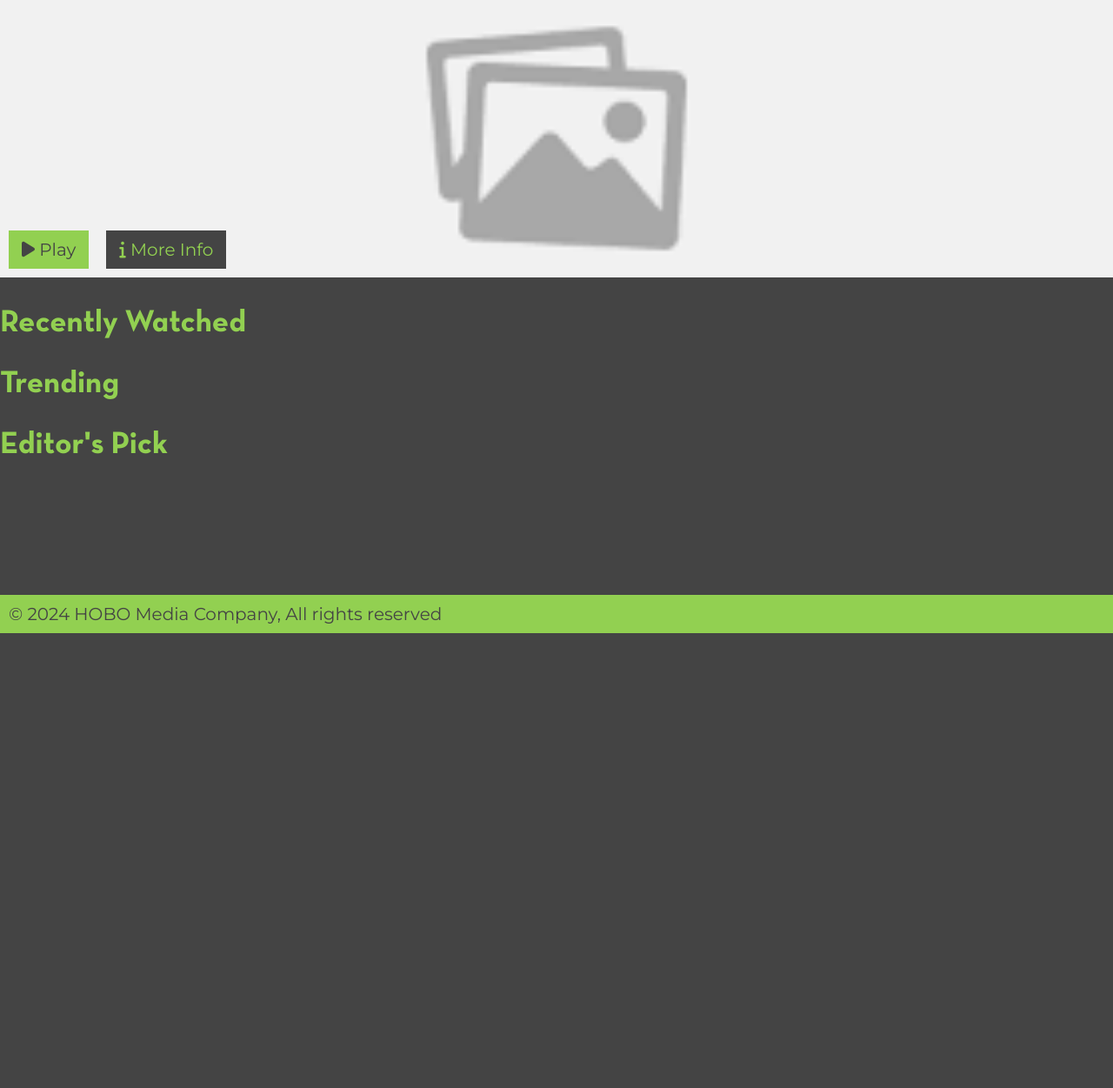
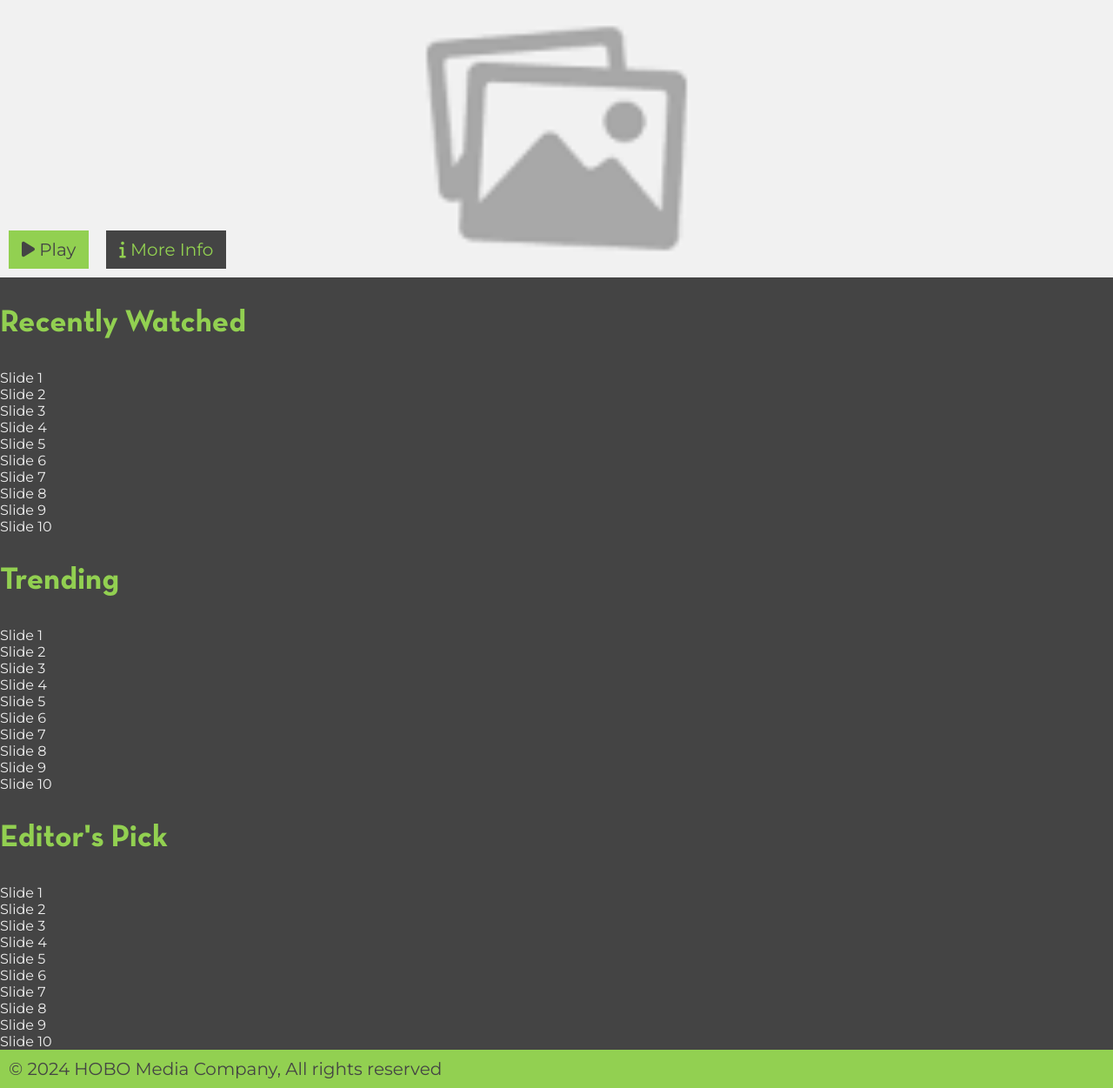
Before and after one commit to PRdWit/Ala-Project-2, a Django app: page / in a window 1280 px wide. Shown: the part 72-1323 px from the top of the page at 87% size. Before the commit the page ends 800 px from the top, so only its background shows below. Run offline with Django 5.2, Linux system fonts and the light colour scheme; style sheets or scripts are compiled from the project's sources; some libraries are stand-ins or nearby versions.

Commit message:
Added js file and added carousel items

```diff
--- /dev/null
+++ b/HOBO/HoboBrain/static/js-script/index.js
@@ -0,0 +1,21 @@
+const itemWidth = 210;
+let currentIndex = 0;
+
+function scrollCarousel(direction) {
+  const carouselInner = document.getElementById("carousel-inner");
+  const totalItems = carouselInner.children.length;
+
+  const visibleItems = 3;
+
+  const maxScroll = (totalItems - visibleItems) * itemWidth;
+
+  currentIndex += direction;
+
+  if (currentIndex < 0) {
+    currentIndex = 0;
+  } else if (currentIndex * itemWidth > maxScroll) {
+    currentIndex = Math.floor(maxScroll / itemWidth);
+  }
+
+  carouselInner.style.transform = `translateX(${-currentIndex * itemWidth}px)`;
+}
--- a/HOBO/HoboBrain/templates/base.html
+++ b/HOBO/HoboBrain/templates/base.html
@@ -15,6 +15,7 @@
     {% block scss %}{% endblock %}
     <script src="https://kit.fontawesome.com/9ce9532b81.js" crossorigin="anonymous"></script>
     <link rel="icon" type="image/x-icon" href="{% static "Pics/HOBO_Beeldmerk.png" %}">
+    <script src="{% static './js-script/index.js' %}"></script>
 </head>
 <body>
     <header>
--- a/HOBO/HoboBrain/templates/homepage.html
+++ b/HOBO/HoboBrain/templates/homepage.html
@@ -18,15 +18,54 @@
 <section id="bottom-section">
     <section id="Recent">
         <h3>Recently Watched</h3>
-        <div></div>
+        <div class="carousel">
+            <div class="carousel-inner" id="carousel-inner">
+              <div class="carousel-item">Slide 1</div>
+              <div class="carousel-item">Slide 2</div>
+              <div class="carousel-item">Slide 3</div>
+              <div class="carousel-item">Slide 4</div>
+              <div class="carousel-item">Slide 5</div>
+              <div class="carousel-item">Slide 6</div>
+              <div class="carousel-item">Slide 7</div>
+              <div class="carousel-item">Slide 8</div>
+              <div class="carousel-item">Slide 9</div>
+              <div class="carousel-item">Slide 10</div>
+            </div>
+        </div>
     </section>
     <section id="Trending">
         <h3>Trending</h3>
-        <div></div>
+        <div class="carousel">
+            <div class="carousel-inner" id="carousel-inner">
+              <div class="carousel-item">Slide 1</div>
+              <div class="carousel-item">Slide 2</div>
+              <div class="carousel-item">Slide 3</div>
+              <div class="carousel-item">Slide 4</div>
+              <div class="carousel-item">Slide 5</div>
+              <div class="carousel-item">Slide 6</div>
+              <div class="carousel-item">Slide 7</div>
+              <div class="carousel-item">Slide 8</div>
+              <div class="carousel-item">Slide 9</div>
+              <div class="carousel-item">Slide 10</div>
+            </div>
+        </div>
     </section>
     <section id="Editor">
         <h3>Editor's Pick</h3>
-        <div></div>
+        <div class="carousel">
+            <div class="carousel-inner" id="carousel-inner">
+              <div class="carousel-item">Slide 1</div>
+              <div class="carousel-item">Slide 2</div>
+              <div class="carousel-item">Slide 3</div>
+              <div class="carousel-item">Slide 4</div>
+              <div class="carousel-item">Slide 5</div>
+              <div class="carousel-item">Slide 6</div>
+              <div class="carousel-item">Slide 7</div>
+              <div class="carousel-item">Slide 8</div>
+              <div class="carousel-item">Slide 9</div>
+              <div class="carousel-item">Slide 10</div>
+            </div>
+        </div>
     </section>
 </section>
 {% endblock %}
```
